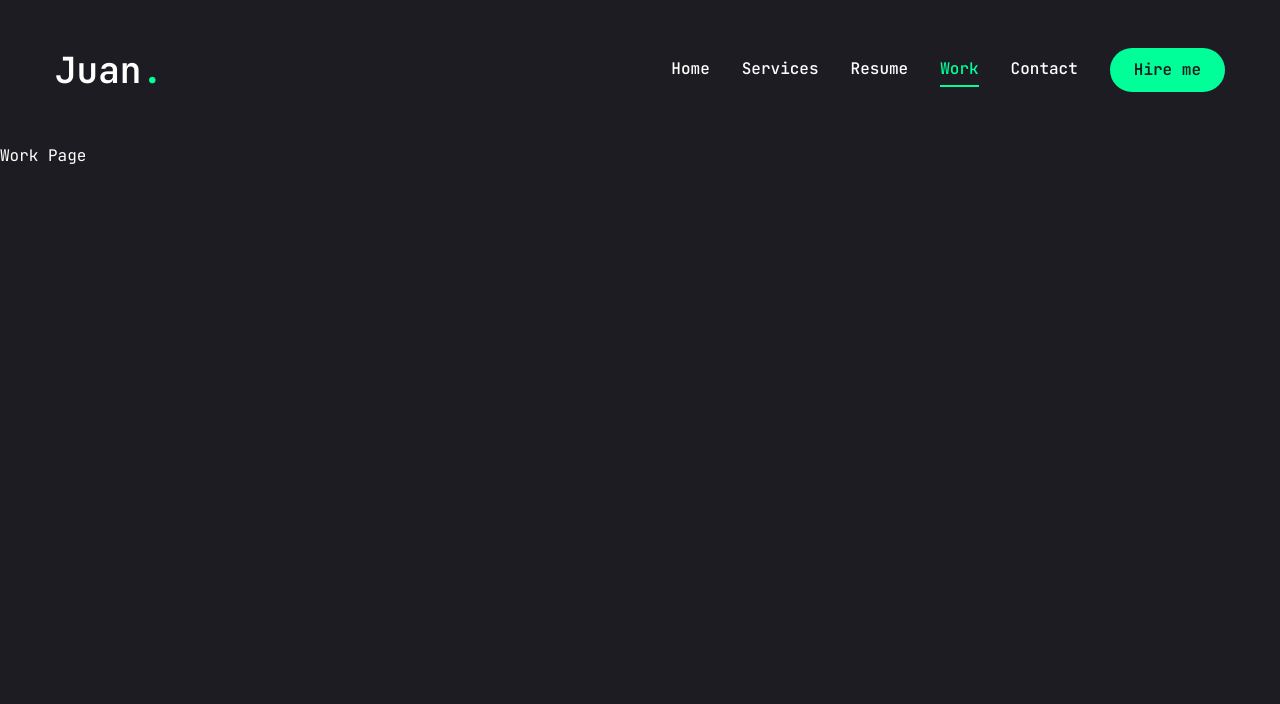
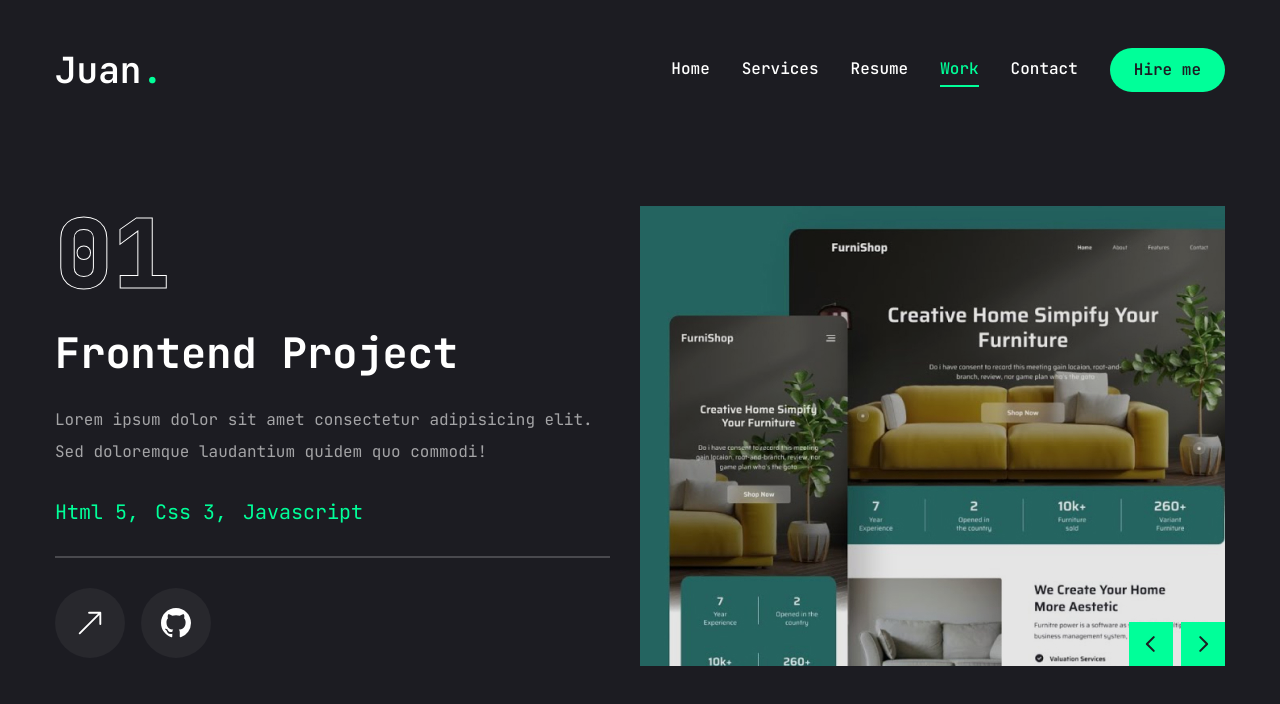
Before and after one commit to juancodedev/porfolio_nextjs, a Next.js app: page /work in a window 1280 px wide. Shown: the top 704 px of the page. Built offline with nearby package versions, Linux system fonts and the light colour scheme.

Commit message:
Se agregan elementos para el apartado work

```diff
--- a/package.json
+++ b/package.json
@@ -24,6 +24,7 @@
     "react-countup": "^6.5.3",
     "react-dom": "^18",
     "react-icons": "^5.3.0",
+    "swiper": "^11.1.9",
     "tailwind-merge": "^2.5.2",
     "tailwindcss-animate": "^1.0.7"
   },
--- a/src/app/resume/page.tsx
+++ b/src/app/resume/page.tsx
@@ -267,8 +267,19 @@ const Resume = () => {
 
                             </div>
                         </TabsContent>
-                        <TabsContent value="about" className="w-full">
-                            about
+                        <TabsContent value="about" className="w-full text-center xl:text-left">
+                            <div className="flex flex-col gap-[30px]">
+                                <h3 className="text-4xl font-bold">{about.title}</h3>
+                                <p className="max-w-[600px] text-white/60 mx-auto xl:mx-0">{about.description}</p>
+                                <ul className="grid grid-cols-1 xl:grid-cols-2 gap-y-6 max-w-[620px] mx-auto xl:mx-0">
+                                    {about.info.map((item,idex)=> {
+                                        return <li key={idex} className="flex items-center justify-center xl:justify-start gap-4">
+                                            <span className="text-white/60" >{item.fieldName}</span>
+                                            <span className="text-xl" >{item.fieldValue}</span>
+                                            </li>
+                                    })}
+                                </ul>
+                            </div>
                         </TabsContent>
                     </div>
 
--- a/src/app/work/page.tsx
+++ b/src/app/work/page.tsx
@@ -1,8 +1,164 @@
+"use client";
+
+import { motion } from 'framer-motion'
+import React, { useState } from 'react'
+
+import { Swiper, SwiperSlide, useSwiperSlide } from 'swiper/react'
+import 'swiper/css'
+
+import { BsArrowUpRight, BsFillLayersFill, BsGit, BsGithub, BsGitlab } from 'react-icons/bs';
+
+import {
+  Tooltip,
+  TooltipContent,
+  TooltipProvider,
+  TooltipTrigger,
+} from "@/components/ui/tooltip"
+import Link from 'next/link'
+import Image from 'next/image'
+import { GitGraphIcon } from 'lucide-react';
+import WorkSliderBtns from '@/components/WorkSliderBtns';
+
+const projects = [
+  {
+    num: '01',
+    category: 'frontend',
+    title: 'Project 1',
+    description: 'Lorem ipsum dolor sit amet consectetur adipisicing elit. Sed doloremque laudantium quidem quo commodi!',
+    stack: [{ name: 'Html 5' }, { name: 'Css 3' }, { name: 'Javascript' },],
+    href: "",
+    image: '/assets/work/thumb1.png',
+    live: '',
+    github: '',
+  }, {
+    num: '02',
+    category: 'fullstack',
+    title: 'Project 2',
+    description: 'Lorem ipsum dolor sit amet consectetur adipisicing elit. Sed doloremque laudantium quidem quo commodi!',
+    stack: [{ name: 'Next.js' }, { name: 'Tailwind.css' }, { name: 'Node.js' },],
+    href: "",
+    image: '/assets/work/thumb2.png',
+    live: '',
+    github: '',
+  }, {
+    num: '03',
+    category: 'frontend',
+    title: 'Project 3',
+    description: 'Lorem ipsum dolor sit amet consectetur adipisicing elit. Sed doloremque laudantium quidem quo commodi!',
+    stack: [{ name: 'Next.js' }, { name: 'Tailwind.css' },],
+    href: "",
+    image: '/assets/work/thumb3.png',
+    live: '',
+    github: '',
+  },
+]
+
+
+
+
 
 const Work = () => {
-  return (
-    <div>Work Page</div>
-  )
+  const [project, setProject] = useState(projects[0])
+
+  const handleSlideChage = (swiper: any) => {
+    //get current slide index
+    const currentIndex = swiper.activeIndex;
+    //update project state based on current slide index
+    setProject(projects[currentIndex]);
+  }
+
+  return <motion.div
+    initial={{ opacity: 0 }}
+    animate={{
+      opacity: 1 ,
+      transition : {delay:2.4, duration:0.4, ease:"easeIn" },}}
+    className="min-h-[80vh] flex flex-col justify-center py-12 xl:px-0">
+
+    <div className="container mx-auto">
+      <div className="flex flex-col xl:flex-row xl:gap-[30px]">
+        <div className="w-full xl:w-[50%] xl:h-[460px] flex flex-col xl:justify-between order-2 xl:order-none">
+          <div className="flex flex-col gap-[30px] h-[50%]">
+            {/*outline num*/}
+            <div className="text-8xl leading-none font-extrabold text-transparent text-outline">{project.num}</div>
+            {/* projects category */}
+            <h2 className="text-[42px] font-bold leading-none text-white group-hover:text-accent transition-all duration-500 capitalize">{project.category} project</h2>
+            {/*Projects description*/}
+            <p className="text-white/60">{project.description}</p>
+            {/*Projects stack*/}
+            <ul className="flex gap-4">
+              {project.stack.map((item, index) => {
+                return <li key={index} className="text-xl text-accent">
+                  {item.name}
+                  {/*remove last comma*/}
+                  {index !== project.stack.length - 1 && ","}
+
+                </li>
+              })}
+            </ul>
+            {/*border*/}
+
+            <div className="border border-white/20"> </div>
+            {/*buttons*/}
+            <div className="flex items-center gap-4">
+              {/*live project button*/}
+              <Link href={project.live}>
+                <TooltipProvider delayDuration={100}>
+                  <Tooltip>
+                    <TooltipTrigger className="w-[70px] h-[70px] rounded-full bg-white/5 flex justify-center items-center group">
+                      <BsArrowUpRight className="text-white text-3xl group-hover:text-accent" />
+                    </TooltipTrigger>
+                    <TooltipContent>
+                      <p>Live Project</p>
+                    </TooltipContent>
+                  </Tooltip>
+                </TooltipProvider>
+              </Link>
+              {/*gitHub project button*/}
+              <Link href={project.github}>
+                <TooltipProvider delayDuration={100}>
+                  <Tooltip>
+                    <TooltipTrigger className="w-[70px] h-[70px] rounded-full bg-white/5 flex justify-center items-center group">
+                      <BsGithub className="text-white text-3xl group-hover:text-accent" />
+                    </TooltipTrigger>
+                    <TooltipContent>
+                      <p>Github repository</p>
+                    </TooltipContent>
+                  </Tooltip>
+                </TooltipProvider>
+              </Link>
+            </div>
+          </div>
+        </div>
+        <div className="w-full xl:w-[50%]">
+          <Swiper
+            spaceBetween={30}
+            slidesPerView={1}
+            className="xl:h-[520] mb-12"
+            onSlideChange={handleSlideChage}>
+            {projects.map((project, index) => {
+              return <SwiperSlide key={index} className="w-full">
+                <div className="h-[460px] relative group flex justify-center items-center bg-pink-50/20">
+                {/* overlay */}
+                <div className="absolute top-0 bottom-0 w-full h-full bg-black/10 z-10"></div>
+                {/* image */}
+                <div className="relative w-full h-full">
+                  <Image src={project.image} fill className="object-cover" alt=""/>
+
+                </div>
+                </div>
+              </SwiperSlide>
+            })}
+            {/* slider buttons */}
+            <WorkSliderBtns
+            containerStyles="flex gap-2 absolute right-0 bottom-[calc(50%_-_22px)] xl:bottom-0 z-20 w-full justify-between xl:w-max xl:justify-none"
+            btnStyles ="bg-accent hover:bg-accent-hover text-primary text-[22px] w-[44px] h-[44px] flex justify-center items-center trasition-all"
+            iconsStyles=""/>
+          </Swiper>
+        </div>
+      </div>
+    </div>
+  </motion.div>
+
 }
 
 export default Work
--- /dev/null
+++ b/src/components/WorkSliderBtns.tsx
@@ -0,0 +1,38 @@
+"use client"
+
+import { useSwiper } from 'swiper/react'
+import { PiCaretLeftBold, PiCaretRightBold } from 'react-icons/pi'
+
+
+interface WorkSliderBtnsProps {
+    containerStyles: string | React.CSSProperties;
+    btnStyles: string | React.CSSProperties;
+    iconsStyles: string | React.CSSProperties;
+}
+
+
+const WorkSliderBtns: React.FC<WorkSliderBtnsProps> = ({ containerStyles, btnStyles, iconsStyles }) => {
+    const swiper = useSwiper();
+    const handlePrev = async () => {
+        if (swiper && swiper.slidePrev) {
+            await swiper.slidePrev();
+        }
+    }
+    const handleNext = async () => {
+        if (swiper && swiper.slideNext) {
+            await swiper.slideNext();
+        }
+    }
+    return (
+        <div className={containerStyles as string}>
+            <button className={btnStyles as string} onClick={handlePrev}>
+                <PiCaretLeftBold className={iconsStyles as string} />
+            </button>
+            <button className={btnStyles as string} onClick={handleNext}>
+                <PiCaretRightBold className={iconsStyles as string} />
+            </button>
+        </div>
+    );
+};
+
+export default WorkSliderBtns
```
Also changed, not shown: 2 other files (tests, documents, lock files or other folders).
